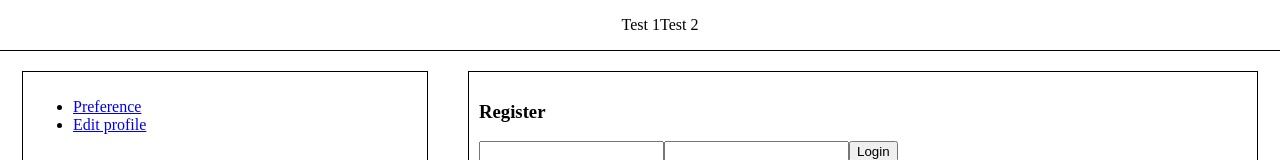
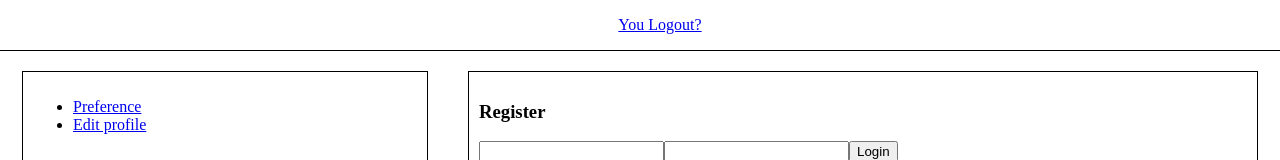
Before and after one commit to oukunan/Taskworld-assignment, a React app: page / in a window 1280 px wide. Shown: the top 160 px of the page. Built offline with nearby package versions, Linux system fonts and the light colour scheme.

Commit message:
Add link props to navbarItem

```diff
--- a/src/client/components/Navbar/Navbar.js
+++ b/src/client/components/Navbar/Navbar.js
@@ -5,8 +5,7 @@ import NavbarItem from './NavbarItem/NavbarItem';
 const navbar = props => (
   <div className="navbar">
     <ul>
-      <NavbarItem>Test 1</NavbarItem>
-      <NavbarItem>Test 2</NavbarItem>
+      <NavbarItem link="/logout">You Logout?</NavbarItem>
     </ul>
   </div>
 );
--- a/src/client/components/Navbar/NavbarItem/NavbarItem.js
+++ b/src/client/components/Navbar/NavbarItem/NavbarItem.js
@@ -1,5 +1,10 @@
 import React from 'react';
+import { NavLink } from 'react-router-dom';
 
-const navbarItem = props => <li>{props.children}</li>;
+const navbarItem = props => (
+  <li>
+    <NavLink to={props.link}>{props.children}</NavLink>
+  </li>
+);
 
 export default navbarItem;
```
